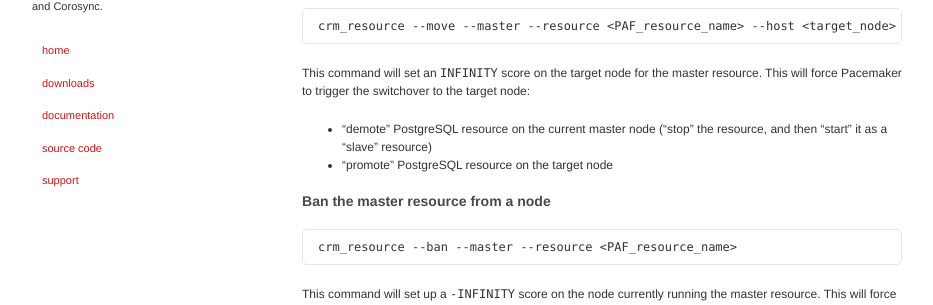
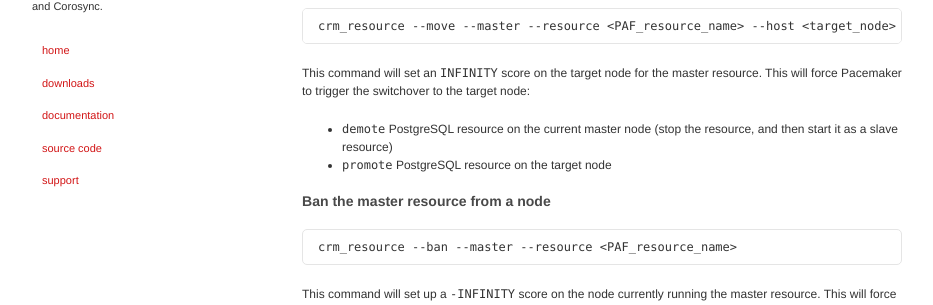
Before and after one commit to ClusterLabs/PAF, a Jekyll site: the page built from administration.md, in a window 1280 px wide and 900 px high, scrolled down 1447 px. Shown: the part 138-443 px from the top of the window, without its empty margins (173-1106 px from the left). Built offline with Jekyll 4.4.1, drawn with Linux system fonts in a browser that asks for light colours.

Commit message:
try to fix bad formated page on gh

```diff
--- a/administration.md
+++ b/administration.md
@@ -113,9 +113,9 @@ This command will set an `INFINITY` score on the target node for the master
 resource. This will force Pacemaker to trigger the switchover to the target
 node:
 
-  * "demote" PostgreSQL resource on the current master node ("stop" the
-    resource, and then "start" it as a "slave" resource)
-  * "promote" PostgreSQL resource on the target node
+  * `demote` PostgreSQL resource on the current master node (stop the
+    resource, and then start it as a slave resource)
+  * `promote` PostgreSQL resource on the target node
 
 
 ### Ban the master resource from a node
```
